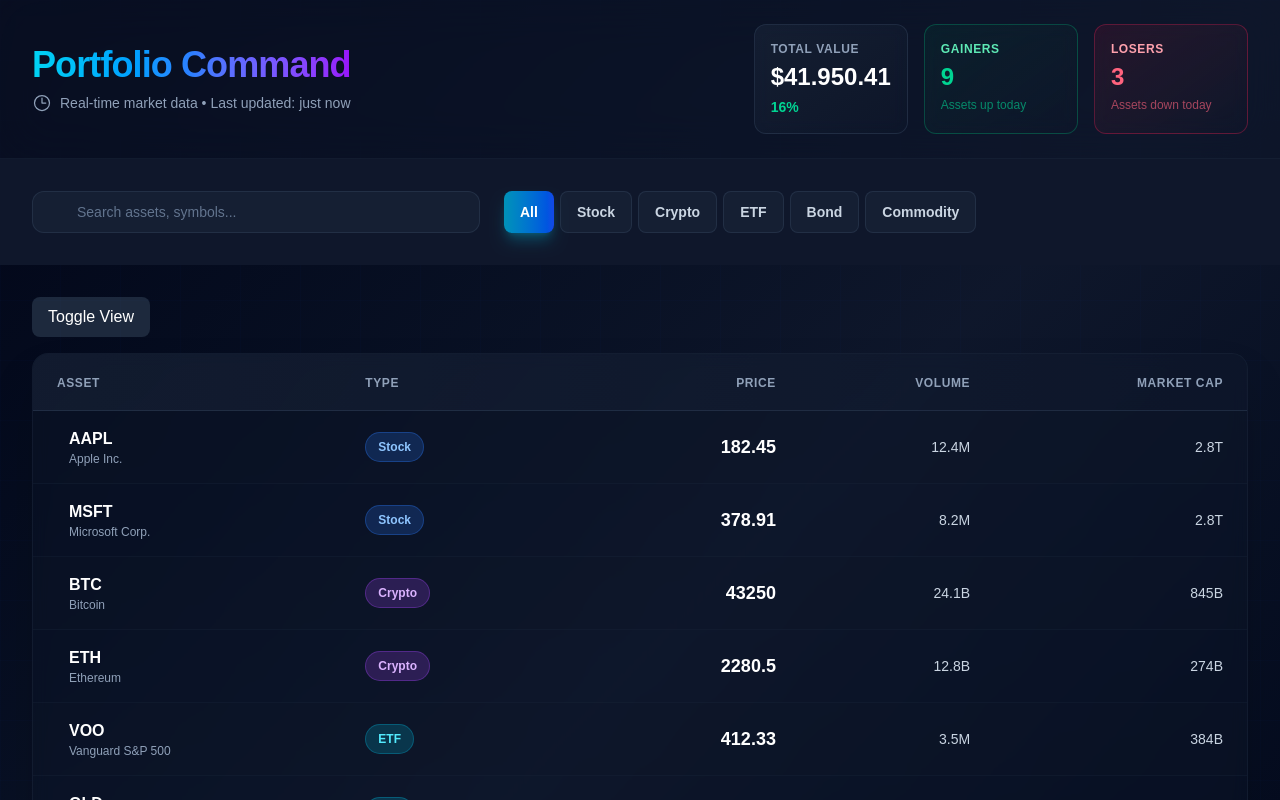
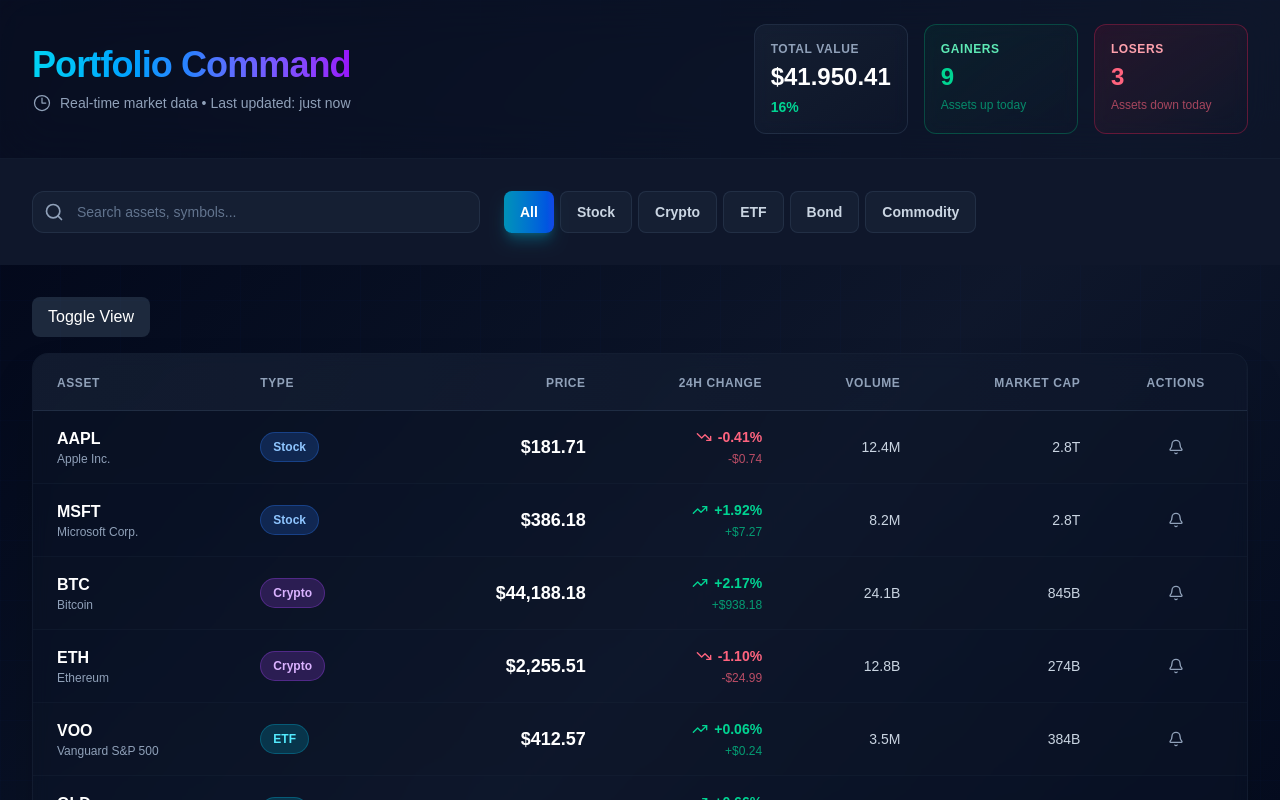
Before and after one commit to SalmaAboArab/the-real-time-assets-dashboard, a Next.js app: page / in a window 1280 px wide. Both pictures are taken after a click on the button "Toggle View". Shown: the top 800 px of the page. Built offline with nearby package versions, Linux system fonts and the light colour scheme.

Commit message:
handle real-time updates & handle mock data changes & add types & do some enhancements

```diff
--- a/app/_dashboard/page.tsx
+++ b/app/_dashboard/page.tsx
@@ -1,15 +1,64 @@
 "use client";
 
-import React, { useState } from "react";
+import React, { useEffect, useState } from "react";
 import Header from "../components/header";
 import AssetsCard from "../components/assets-card";
-import { assets } from "../components/mock-assets";
+import { generateMockAssets } from "../components/mock-assets";
 import AssetsTable from "../components/assets-table";
 import Controls from "../components/controls";
+import { Search } from "lucide-react";
 
 export default function DashboardPreview() {
   const [isCardPreview, setIsCardPreview] = useState(true);
-  const [FilteredAssets, setFilteredAssets] = useState(assets);
+  const [Assets, setAssets] = useState<Asset[]>([]);
+  const [FilteredAssets, setFilteredAssets] = useState<Asset[]>([]);
+  const [flashingIds, setFlashingIds] = useState<Set<number>>(new Set());
+
+  // ✅ generate mock data only on client
+  useEffect(() => {
+    const initial = generateMockAssets();
+    setAssets(initial);
+    setFilteredAssets(initial);
+  }, []);
+
+  useEffect(() => {
+    const interval = setInterval(() => {
+      setAssets((prevAssets) => {
+        const updatedAssets = prevAssets.map((asset) => {
+          if (Math.random() > 0.6) {
+            const changePercent = (Math.random() - 0.5) * 2;
+            const changeAmount = asset.basePrice * (changePercent / 100);
+            const newPrice = asset.price + changeAmount;
+            const newChange = newPrice - asset.basePrice;
+            const newChangePercent = (newChange / asset.basePrice) * 100;
+
+            setFlashingIds((prev) => new Set(prev).add(asset.id));
+            setTimeout(() => {
+              setFlashingIds((prev) => {
+                const next = new Set(prev);
+                next.delete(asset.id);
+                return next;
+              });
+            }, 600);
+
+            return {
+              ...asset,
+              price: newPrice,
+              change: newChange,
+              changePercent: newChangePercent,
+              dayHigh: Math.max(asset.dayHigh, newPrice),
+              dayLow: Math.min(asset.dayLow, newPrice),
+            };
+          }
+          return asset;
+        });
+        return updatedAssets;
+      });
+    }, 3000);
+
+    return () => clearInterval(interval);
+  }, []);
+
   return (
     <div className="min-h-screen bg-linear-to-br from-slate-950 via-slate-900 to-slate-950">
       <div className="fixed inset-0 opacity-20 pointer-events-none">
@@ -25,19 +74,41 @@
         />
       </div>
       <Header />
-      <Controls setAssets={setFilteredAssets} assets={assets}/>
+      <Controls setAssets={setFilteredAssets} assets={Assets} />
       <main className="max-w-7xl mx-auto px-4 md:px-8 py-8">
-        <button className="bg-slate-800 hover:bg-slate-700 text-white px-4 py-2 rounded-lg mb-4" onClick={() => setIsCardPreview(!isCardPreview)}>
+        <button
+          className="bg-slate-800 hover:bg-slate-700 text-white px-4 py-2 rounded-lg mb-4"
+          onClick={() => setIsCardPreview(!isCardPreview)}
+        >
           Toggle View
         </button>
+        {FilteredAssets.length === 0 && (
+          <div className="text-center py-20 bg-slate-900/30 backdrop-blur-sm border border-slate-800/50 rounded-2xl">
+            <div className="text-slate-400 mb-2">
+              <Search className="w-12 h-12 mx-auto opacity-50" />
+            </div>
+            <p className="text-lg font-bold text-slate-300">No assets found</p>
+            <p className="text-sm text-slate-500 mt-1">Try adjusting your filters or search query</p>
+          </div>
+        )}
         {isCardPreview ? (
           <div className="grid grid-cols-1 sm:grid-cols-2 md:grid-cols-3 lg:grid-cols-4 gap-6 mb-8">
-          {FilteredAssets.map((card) => (
-            <AssetsCard key={card.id} card={card} />
-          ))}
-        </div>
+            {FilteredAssets.map((card) => {
+              const isGain = card.change >= 0;
+              const isFlashing = flashingIds.has(card.id);
+
+              return (
+                <AssetsCard
+                  key={card.id}
+                  card={card}
+                  isGain={isGain}
+                  isFlashing={isFlashing}
+                />
+              );
+            })}
+          </div>
         ) : (
-          <AssetsTable assets={FilteredAssets}/>
+          <AssetsTable assets={FilteredAssets} flashingIds={flashingIds} />
         )}
       </main>
     </div>
--- a/app/components/assets-table.tsx
+++ b/app/components/assets-table.tsx
@@ -1,6 +1,18 @@
+import { Bell, Star, TrendingDown, TrendingUp } from "lucide-react";
 import React from "react";
+import {
+  formatChange,
+  formatChangePercent,
+  formatPrice,
+} from "../utils/format";
 
-export default function AssetsTable({ assets }: { assets: any[] }) {
+export default function AssetsTable({
+  assets,
+  flashingIds,
+}: {
+  assets: Asset[];
+  flashingIds: Set<number>;
+}) {
   return (
     <div className="bg-slate-900/30 backdrop-blur-sm border border-slate-800/50 rounded-2xl overflow-hidden shadow-2xl">
       <div className="overflow-x-auto">
@@ -24,6 +36,11 @@
               </th>
               <th className="px-6 py-4 text-right">
                 <span className="text-xs font-bold text-slate-400 uppercase tracking-wider">
+                  24h Change
+                </span>
+              </th>
+              <th className="px-6 py-4 text-right">
+                <span className="text-xs font-bold text-slate-400 uppercase tracking-wider">
                   Volume
                 </span>
               </th>
@@ -32,28 +49,32 @@
                   Market Cap
                 </span>
               </th>
+              <th className="px-6 py-4 text-center">
+                <span className="text-xs font-bold text-slate-400 uppercase tracking-wider">
+                  Actions
+                </span>
+              </th>
             </tr>
           </thead>
           <tbody>
-            {assets.map((asset, index) => (
+            {assets.map((asset, index) => {
+              const isGain = asset.change >= 0;
+              const isFlashing = flashingIds.has(asset.id);
+              return (
                 <tr
                   key={asset.id}
-                className={`border-b border-slate-800/30 hover:bg-slate-800/30 cursor-pointer transition-all duration-300 ${index % 2 === 0 ? "bg-slate-900/20" : ""}`}
+                  className={`border-b border-slate-800/30 hover:bg-slate-800/30 cursor-pointer transition-all duration-300 ${
+                    isFlashing
+                      ? "bg-cyan-500/10 shadow-lg shadow-cyan-500/20"
+                      : ""
+                  } ${index % 2 === 0 ? "bg-slate-900/20" : ""}`}
                 >
                   <td className="px-6 py-4">
-                  <div className="flex items-center gap-3">
-                    <button
-                      onClick={(e) => {
-                        e.stopPropagation();
-                      }}
-                      className="transition-all duration-200"
-                    ></button>
                     <div>
                       <div className="text-base font-bold text-white">
                         {asset.symbol}
                       </div>
                       <div className="text-xs text-slate-400">{asset.name}</div>
-                    </div>
                     </div>
                   </td>
                   <td className="px-6 py-4">
@@ -75,8 +96,31 @@
                   </td>
                   <td className="px-6 py-4 text-right">
                     <span className="text-lg font-bold text-white tabular-nums">
-                    {asset.basePrice}
+                      {formatPrice(asset.price)}
                     </span>
+                  </td>
+                  <td className="px-6 py-4 text-right">
+                    <div className="flex flex-col items-end gap-1">
+                      <span
+                        className={`flex items-center gap-1.5 text-sm font-bold tabular-nums ${
+                          isGain ? "text-emerald-400" : "text-rose-400"
+                        }`}
+                      >
+                        {isGain ? (
+                          <TrendingUp className="w-4 h-4" />
+                        ) : (
+                          <TrendingDown className="w-4 h-4" />
+                        )}
+                        {formatChangePercent(asset.changePercent)}
+                      </span>
+                      <span
+                        className={`text-xs font-medium tabular-nums ${
+                          isGain ? "text-emerald-400/70" : "text-rose-400/70"
+                        }`}
+                      >
+                        {formatChange(asset.change)}
+                      </span>
+                    </div>
                   </td>
                   <td className="px-6 py-4 text-right">
                     <span className="text-sm text-slate-300 tabular-nums font-medium">
@@ -88,8 +132,22 @@
                       {asset.marketCap || "N/A"}
                     </span>
                   </td>
+                  <td className="px-6 py-4">
+                    <div className="flex items-center justify-center gap-2">
+                      <button
+                        onClick={(e) => {
+                          e.stopPropagation();
+                          alert(`Alert set for ${asset.symbol}`);
+                        }}
+                        className="p-2 hover:bg-slate-700/50 rounded-lg transition-colors"
+                      >
+                        <Bell className="w-4 h-4 text-slate-400 hover:text-cyan-400" />
+                      </button>
+                    </div>
+                  </td>
                 </tr>
-            ))}
+              );
+            })}
           </tbody>
         </table>
       </div>
--- a/app/components/controls.tsx
+++ b/app/components/controls.tsx
@@ -1,17 +1,18 @@
-import React, { useMemo, useState } from "react";
+import React, { useEffect, useMemo, useState } from "react";
 import { assetsTypes } from "./mock-assets";
+import { Search } from "lucide-react";
 
 export default function Controls({
   setAssets,
   assets = [],
 }: {
-  setAssets: (assets: any[]) => void;
-  assets: any[];
+  setAssets: (assets: Asset[]) => void;
+  assets: Asset[];
 }) {
   const [searchValue, setSearchValue] = useState("");
   const [SelectedType, setSelectedType] = useState("All");
 
-  const getSearchNameValue = (input: any) => {
+  const getSearchNameValue = (input: { target: { value: string } }) => {
     setSearchValue(input.target.value.toLowerCase());
     getSearchValue(SelectedType, input.target.value.toLowerCase());
   };
@@ -61,11 +62,20 @@
     [searchValue],
   );
 
+  useEffect(() => {
+    if (assets.length > 0) {
+      getSearchValue(SelectedType, searchValue);
+    }
+  }, [assets]);
+
   return (
     <div className="sticky top-0 z-40 bg-slate-900 w-full">
       {/* border-b border-slate-800/50 backdrop-blur-xl */}
       <div className="max-w-7xl mx-auto px-4 md:px-8 py-8">
         <div className="flex flex-col lg:flex-row gap-4">
+
+          <div className="relative flex-1 max-w-md">
+            <Search className="absolute left-3 top-1/2 -translate-y-1/2 w-5 h-5 text-slate-400" />
             <input
               type="text"
               name="search"
@@ -74,6 +84,7 @@
               placeholder="Search assets, symbols..."
               onChange={debounce(getSearchNameValue, 500)}
             />
+          </div>
 
           <div className="flex gap-1.5 mx-2">
             {["All", ...assetsTypes].map((type) => (
--- a/app/components/mock-assets.ts
+++ b/app/components/mock-assets.ts
@@ -1,4 +1,5 @@
-export const assets = [
+
+export const assets: BaseAsset[] = [
   { id: 1, name: 'Apple Inc.', symbol: 'AAPL', type: 'Stock', basePrice: 182.45, volume: '12.4M', marketCap: '2.8T', pe: 29.5, dividend: 0.52 },
   { id: 2, name: 'Microsoft Corp.', symbol: 'MSFT', type: 'Stock', basePrice: 378.91, volume: '8.2M', marketCap: '2.8T', pe: 35.2, dividend: 0.68 },
   { id: 3, name: 'Bitcoin', symbol: 'BTC', type: 'Crypto', basePrice: 43250.00, volume: '24.1B', marketCap: '845B', pe: null, dividend: 0 },
@@ -13,4 +14,23 @@
   { id: 12, name: 'Nvidia Corp.', symbol: 'NVDA', type: 'Stock', basePrice: 722.48, volume: '18.7M', marketCap: '1.8T', pe: 115.2, dividend: 0.16 },
 ];
 
-export const assetsTypes = ['Stock', 'Crypto', 'ETF', 'Bond', 'Commodity'];
+
+export const assetsTypes: AssetType[] = ['Stock', 'Crypto', 'ETF', 'Bond', 'Commodity'];
+
+export const generateMockAssets = (): Asset[] => {
+  return assets.map(asset => {
+    const changePercent = (Math.random() - 0.5) * 5;
+    const changeAmount = asset.basePrice * (changePercent / 100);
+    const currentPrice = asset.basePrice + changeAmount;
+
+    return {
+      ...asset,
+      price: currentPrice,
+      change: changeAmount,
+      changePercent: changePercent,
+      dayHigh: currentPrice * 1.02,
+      dayLow: currentPrice * 0.98,
+      favorited: Math.random() > 0.7,
+    };
+  });
+};
--- /dev/null
+++ b/app/utils/format.ts
@@ -0,0 +1,24 @@
+export const formatPrice = (price: number | null | undefined): string => {
+  if (price == null) return 'N/A';
+
+  return price.toLocaleString('en-US', {
+    style: 'currency',
+    currency: 'USD',
+    minimumFractionDigits: 2,
+    maximumFractionDigits: 2,
+  });
+};
+
+export const formatChange = (change: number | null | undefined): string => {
+  if (change == null) return 'N/A';
+
+  const sign = change >= 0 ? '+' : '';
+  return `${sign}${formatPrice(change)}`;
+};
+
+export const formatChangePercent = (percent: number | null | undefined): string => {
+  if (percent == null) return 'N/A';
+
+  const sign = percent >= 0 ? '+' : '';
+  return `${sign}${percent.toFixed(2)}%`;
+};
--- a/package.json
+++ b/package.json
@@ -9,6 +9,7 @@
     "lint": "eslint"
   },
   "dependencies": {
+    "lucide-react": "^0.563.0",
     "next": "16.1.6",
     "react": "19.2.3",
     "react-dom": "19.2.3"
```
Also changed, not shown: app/components/assets-card.tsx (+44 -3 lines), app/types/dashboard-types.ts (added, +22 -0 lines), 1 other file (tests, documents, lock files or other folders). Lines whose indentation alone changed are shown as unchanged.
